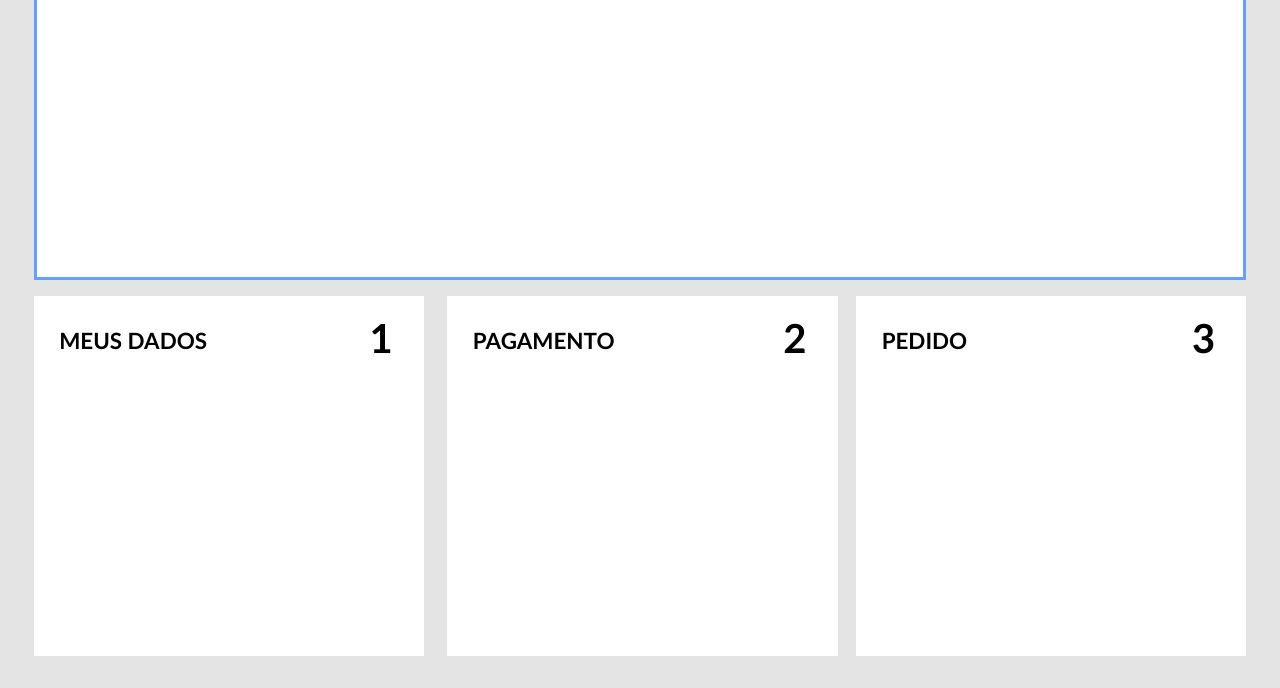
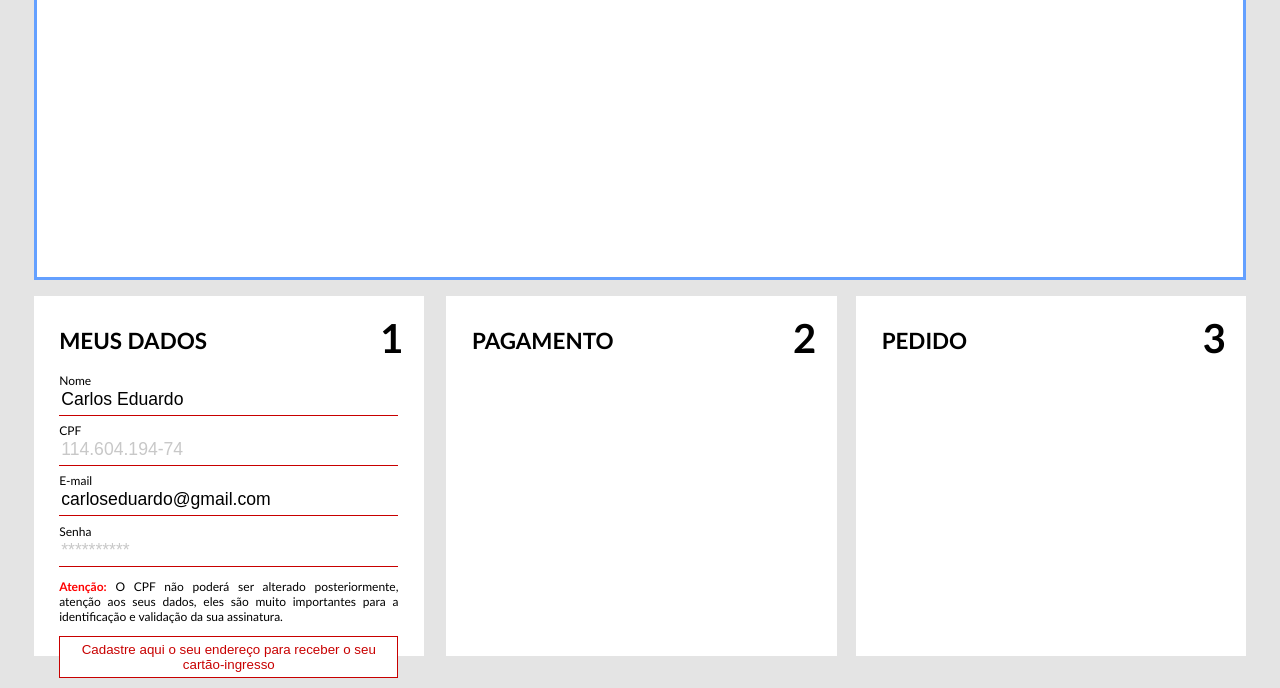
Before and after one commit to csiqueirasilva/pure-html-css-js-ui, a plain HTML site: page index.html in a window 1280 px wide. Shown: the part 112-800 px from the top of the page. Drawn offline with Linux system fonts and the light colour scheme.

Commit message:
Added 'meus-dados' section

```diff
--- a/index.html
+++ b/index.html
@@ -12,6 +12,26 @@
 			<div class="child-container container-payflow">
 				<h1 class="container-subtitle">MEUS DADOS</h1>
 				<div class="child-container-number">1</div>
+				<div class="container-input">
+					<label>Nome</label>
+					<input type="text" placeholder="Nome completo" value="Carlos Eduardo" />
+				</div>
+				<div class="container-input">
+					<label>CPF</label>
+					<input type="text" placeholder="114.604.194-74" />
+				</div>
+				<div class="container-input">
+					<label>E-mail</label>
+					<input type="email" value="carloseduardo@gmail.com" placeholder="seu@email.com" />
+				</div>
+				<div class="container-input">
+					<label>Senha</label>
+					<input type="password" value="" placeholder="**********" />
+				</div>
+				<div id="meusdados-warning">
+					<p><span class="red-alert">Atenção:</span> O CPF não poderá ser alterado posteriormente, atenção aos seus dados, eles são muito importantes para a identificação e validação da sua assinatura.</p>
+				</div>
+				<button class="button">Cadastre aqui o seu endereço para receber o seu cartão-ingresso</button>
 			</div>
 			<div class="child-container container-payflow">
 				<h1 class="container-subtitle">PAGAMENTO</h1>
--- a/main.css
+++ b/main.css
@@ -1,15 +1,13 @@
+
 body {
 	background-color: rgb(228, 228, 228);
 	font-family: "Trebuchet MS", Helvetica, sans-serif;
 }
 
+/* top-child */
+
 .container-title {
 	font-size: 1.5em;
-	font-weight: 600;
-}
-
-.container-subtitle {
-	font-size: 1.4em;
 	font-weight: 600;
 }
 
@@ -17,20 +15,18 @@ body {
 	border: 3px solid rgb(100, 160, 255);
 }
 
-.bottom-border {
-	border: 0;
-	outline: 0;
-	background: transparent;
-	border-bottom: 1px solid #f00;
-	-webkit-box-sizing: border-box; /* Safari/Chrome, other WebKit */
-    -moz-box-sizing: border-box;    /* Firefox, other Gecko */
-    box-sizing: border-box;         /* Opera/IE 8+ */
-	padding-bottom: 10%;
-}
-
 #top-container {
 	margin: 2vw;
 	margin-bottom: 0;
+}
+
+/* end of top-child */
+
+/* bottom-child */
+
+.container-subtitle {
+	font-size: 1.4em;
+	font-weight: 600;
 }
 
 .child-container {
@@ -48,19 +44,91 @@ body {
 	position: absolute;
 	font-weight: 900;
 	font-size: 2.5em;
-	right: 8%;
+	right: 5.25%;
 	top: 5%;
 }
 
 .container-payflow {
-	display: inline-block;
 	width: 26.5vw;
+	float: left;
 }
 
 .container-payflow:nth-of-type(3) {
-	margin-left: 1.5vw;
+	margin-left: 1.75vw;
 }
 
 .container-payflow:last-child {
 	float: right;
 }
+
+/* end of bottom-child */
+
+/* shared */
+
+.bottom-border, .container-input input {
+	border: 0;
+	outline: 0;
+	background: transparent;
+	border-bottom: 1px solid rgb(200, 0, 0);
+	-webkit-box-sizing: border-box; /* Safari/Chrome, other WebKit */
+    -moz-box-sizing: border-box;    /* Firefox, other Gecko */
+    box-sizing: border-box;         /* Opera/IE 8+ */
+	padding-bottom: 5px;
+}
+
+::placeholder {
+    color: rgb(200,200,200);
+    opacity: 1; /* Firefox */
+}
+
+:-ms-input-placeholder {
+	color: rgb(200,200,200);
+}
+
+::-ms-input-placeholder {
+	color: rgb(200,200,200);
+}
+
+.red-alert {
+	color: red;
+	font-weight: bold;
+}
+
+.button {
+	background-color: white;
+	border: 1px rgb(200, 0, 0) solid;
+	color: rgb(200, 0, 0);
+	padding: 1.5%;
+	width: 100%;
+}
+
+/* end of shared */
+
+/* inputs */
+
+.container-input {
+	width: 100%;
+	margin-bottom: 1%;
+}
+
+.container-input label {
+	font-size: 0.75em;
+}
+
+.container-input input {
+	display: block;
+	width: 100%;
+	font-size: 1.1em;
+}
+
+/* end of inputs */
+
+/* 'meus dados' */
+
+#meusdados-warning {
+	font-size: 0.75em;
+	font-weight: 100;
+	text-align: justify;
+}
+
+/* end of 'meus dados' */
```
